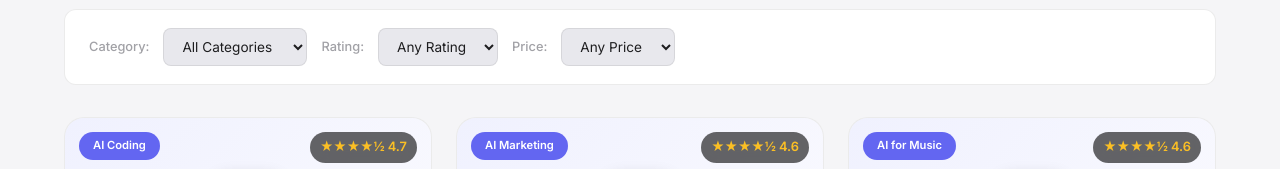
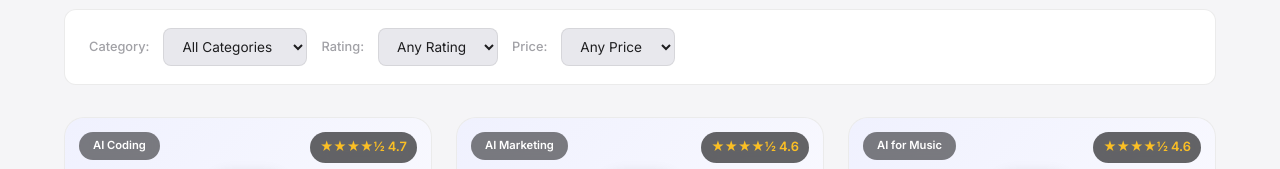
Before and after one commit to AIToolsPrime/aitoolsprime, a plain HTML site: page en/index.html in a window 1280 px wide. Shown: the part 1640-1809 px from the top of the page. Drawn offline with Linux system fonts and the light colour scheme.

Commit message:
Review card category badges: fondo negro semitransparente

```diff
--- a/css/style.css
+++ b/css/style.css
@@ -624,9 +624,10 @@ nav.scrolled {
   font-size: 0.7rem;
   font-weight: 600;
   color: white;
+  background: rgba(0,0,0,0.5);
+  backdrop-filter: blur(4px);
+  -webkit-backdrop-filter: blur(4px);
 }
-
-.review-card .category-badge { background: var(--accent); }
 
 .review-card .card-image .rating-badge {
   position: absolute;
```
